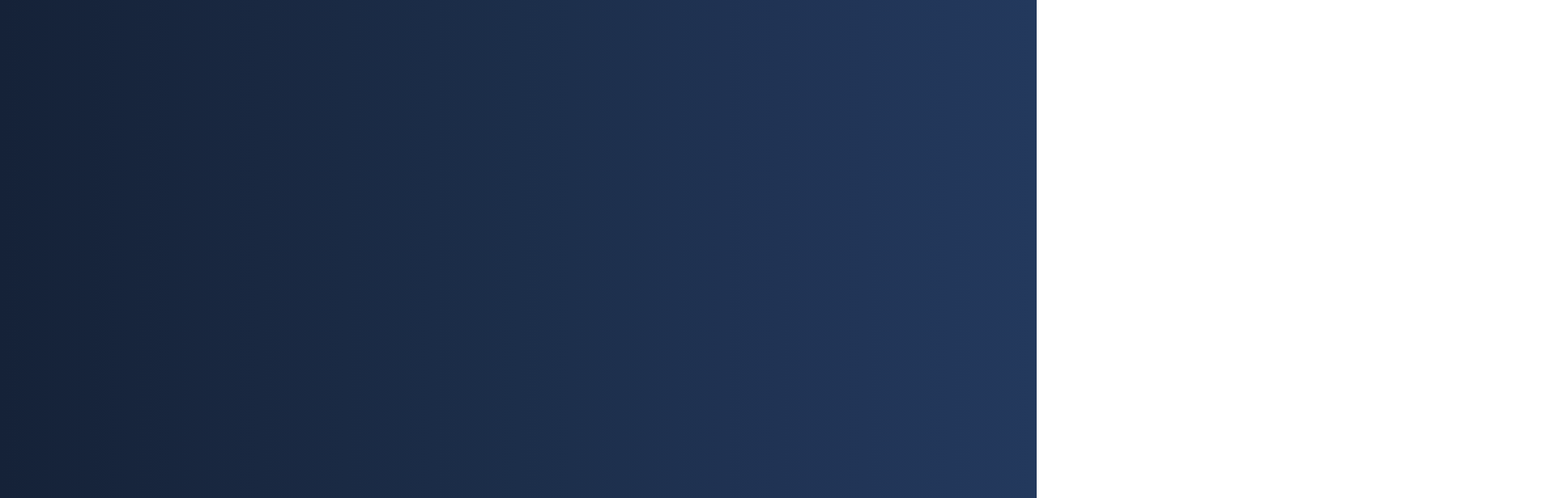
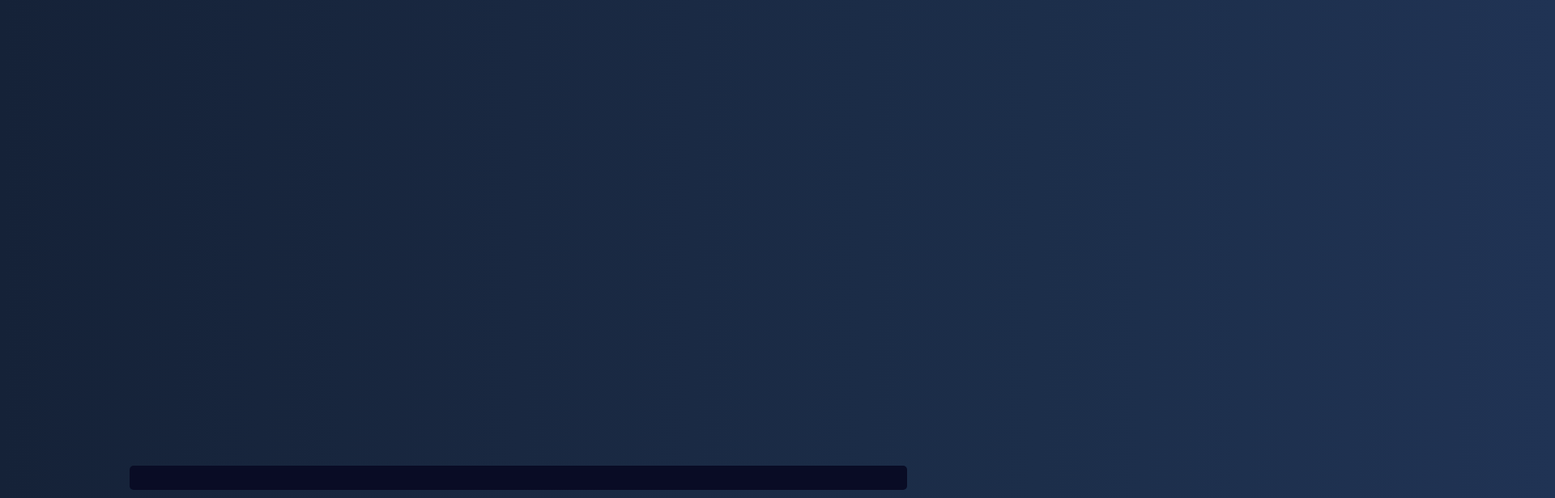
Before and after one commit to vbv-nyk/portfolio-website, a Next.js app: page / in a window 1280 px wide. Shown: the part 184-800 px from the top of the page at 81% size, 1920 px wide, since content can reach past the window. Built offline with nearby package versions, Linux system fonts and the light colour scheme.

Commit message:
Design navbar

```diff
--- a/components/NavBar/NavBar.jsx
+++ b/components/NavBar/NavBar.jsx
@@ -3,5 +3,9 @@ import React from "react";
 import { ReactDOM } from "react";
 
 export default function NavBar() {
-  return <div className={styles.navBarContainer}></div>;
+  return (
+    <div className={styles.navBarContainer}>
+      <div className={styles.navBar}></div>
+    </div>
+  );
 }
--- a/components/NavBar/NavBar.module.css
+++ b/components/NavBar/NavBar.module.css
@@ -0,0 +1,21 @@
+.navBarContainer {
+  width: 100%;
+  display: flex;
+  justify-content: center;
+  align-items: center;
+}
+.navBar {
+  height: 30px;
+  width: 75%;
+  border-radius: 5px;
+  position: fixed;
+  left: auto;
+  bottom: 10px;
+  background-color: rgb(9, 12, 37);
+}
+
+@media (max-width: 500px) {
+  .navBarContainer {
+    display: none;
+  }
+}
--- a/src/pages/index.js
+++ b/src/pages/index.js
@@ -1,5 +1,6 @@
 import { Inter } from "@next/font/google";
 import AboutMe from "components/AboutMe/AboutMe";
+import NavBar from "components/NavBar/NavBar";
 
 import styles from "../styles/Home.module.css";
 
@@ -7,8 +8,12 @@ const inter = Inter({ subsets: ["latin"] });
 
 export default function Home() {
   return (
-    <div className={styles.sectionsContainer}>
-      <AboutMe />
+    <div className={styles.body}>
+      <div className={styles.sectionsContainer}>
+        <AboutMe />
+        <AboutMe />
+      </div>
+      <NavBar />
     </div>
   );
 }
--- a/src/styles/Home.module.css
+++ b/src/styles/Home.module.css
@@ -9,6 +9,10 @@
     #152238
   );
   width: max-content;
+}
+.body {
+  width: 100%;
+  max-width: 100%;
 }
 
 @media (max-width: 500px) {
```
